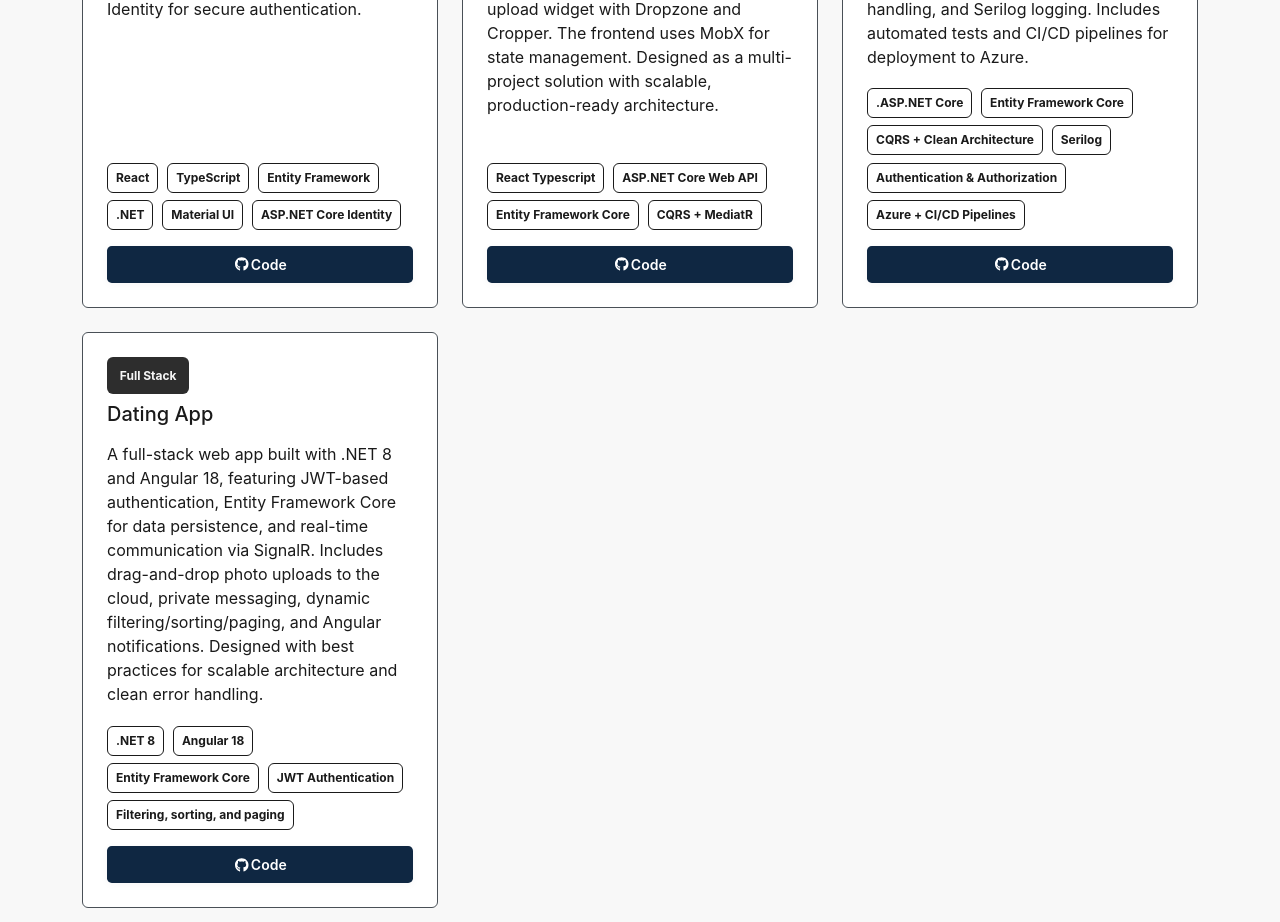
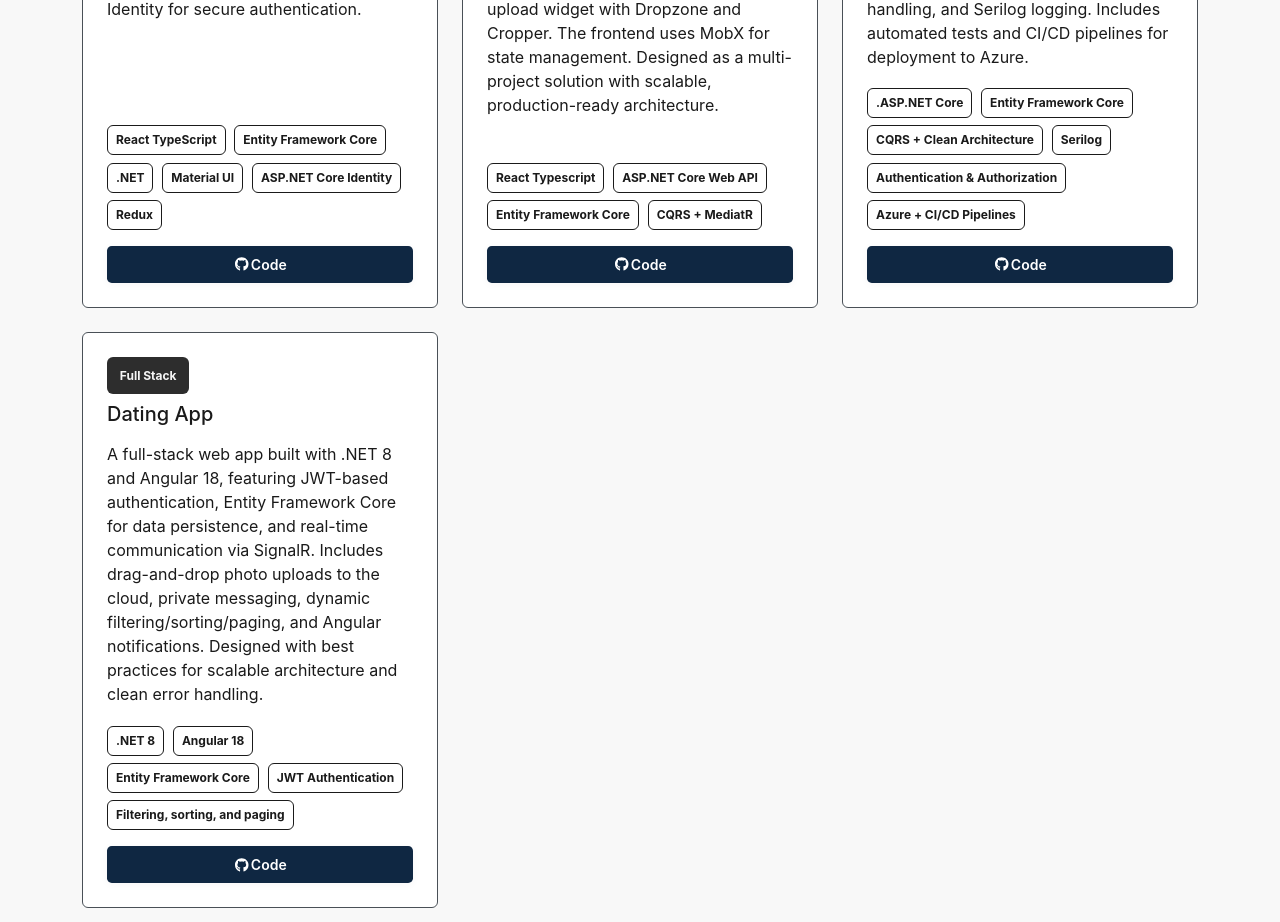
Before and after one commit to argirowski/ArgirovskiPortfolio, a React (Create React App) app: page / in a window 1280 px wide. Shown: the part 1460-2382 px from the top of the page. Built offline with nearby package versions, Linux system fonts and the light colour scheme.

Commit message:
Updating the portfolio

```diff
--- a/src/common/utils.ts
+++ b/src/common/utils.ts
@@ -14,12 +14,12 @@ export const projects = [
     description:
       "A full-stack web application built with .NET and React, using C# for backend logic and TypeScript for the frontend. Features Redux for state management, Material UI for styling, Entity Framework for data access, and ASP.NET Core Identity for secure authentication.",
     technologies: [
-      "React",
-      "TypeScript",
-      "Entity Framework",
+      "React TypeScript",
+      "Entity Framework Core",
       ".NET",
       "Material UI",
       "ASP.NET Core Identity",
+      "Redux",
     ],
     category: "Full Stack",
     githubUrl: "https://github.com/argirowski/ECommerceStore",
```
